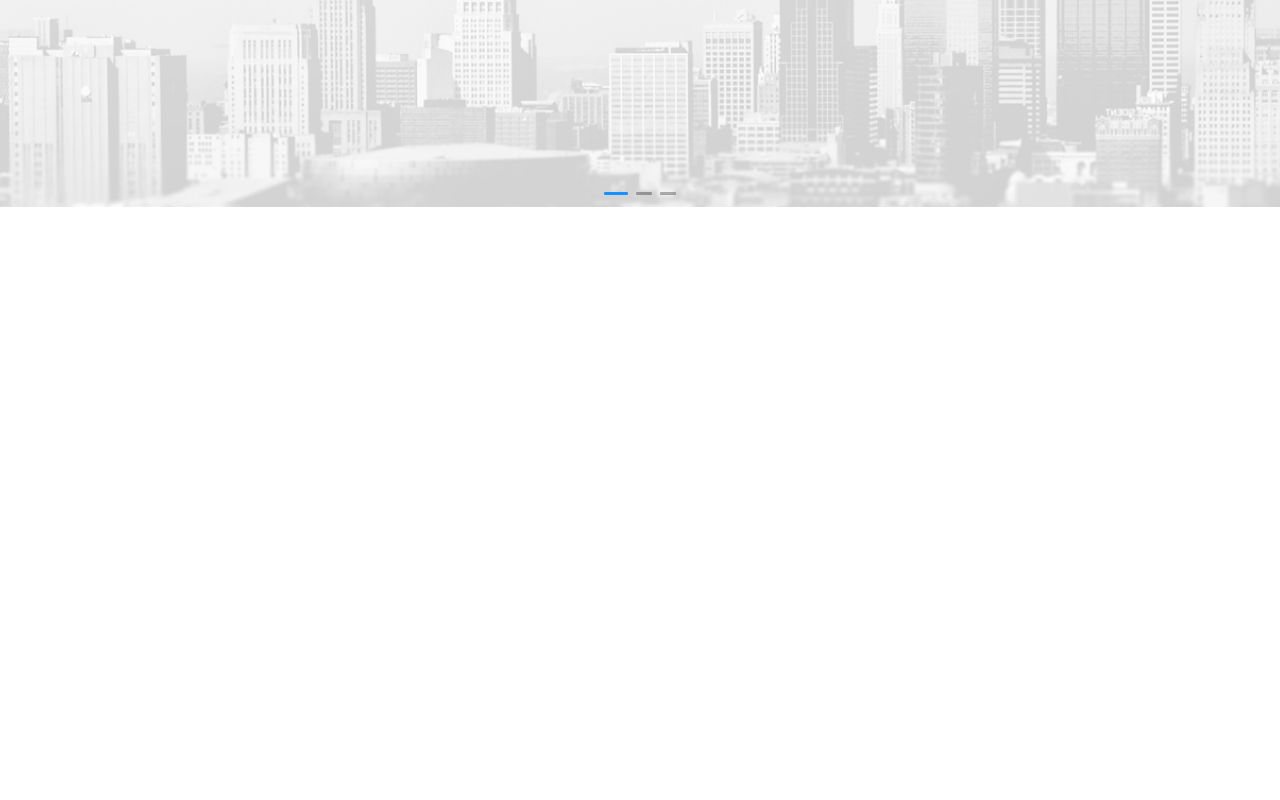
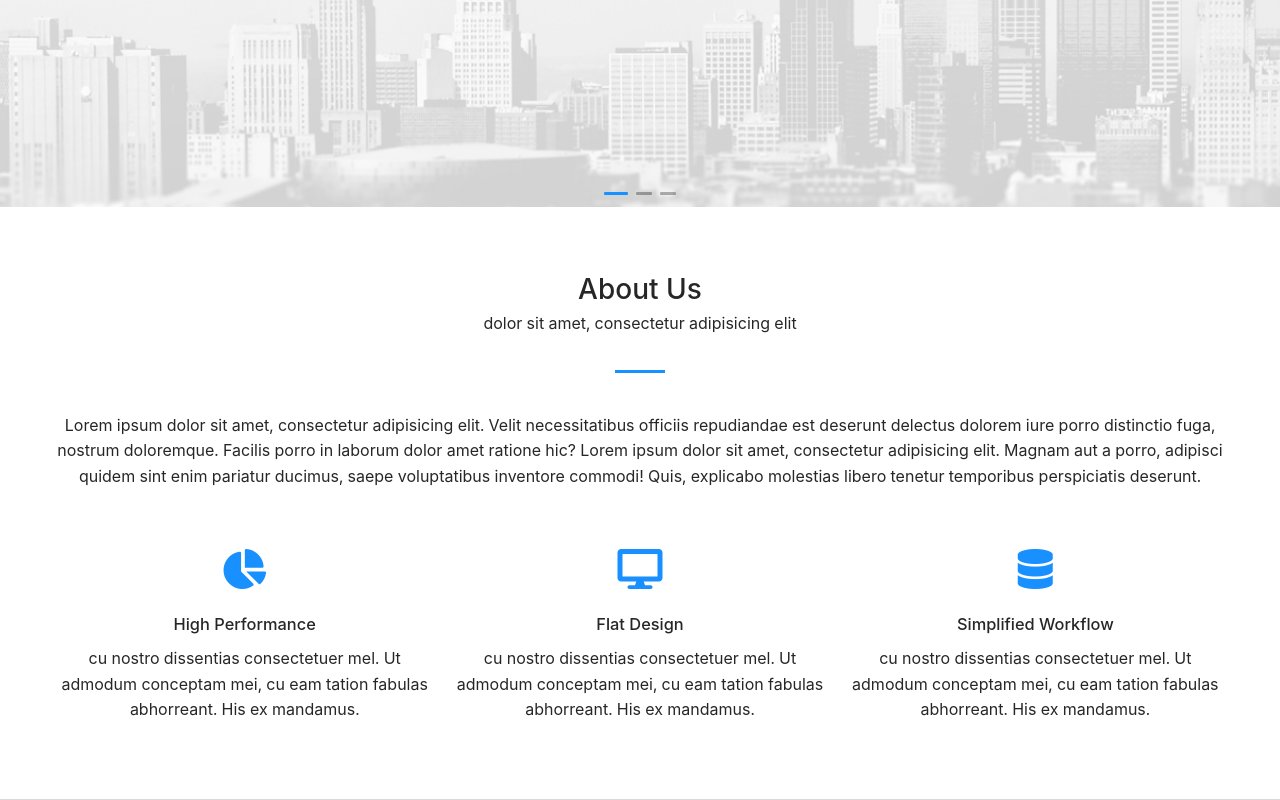
Before and after one commit to SoneThaya/ant-design-marketing-page, a React (Create React App) app: page / in a window 1280 px wide. Shown: the part 593-1393 px from the top of the page. Before the commit the page ends 800 px from the top, so only its background shows below. Built offline with nearby package versions, Linux system fonts and the light colour scheme.

Commit message:
created about page, added icons and content, grid from ant d

```diff
--- /dev/null
+++ b/src/components/common/home/about.js
@@ -0,0 +1,57 @@
+import React from 'react';
+
+import { Row, Col } from 'antd';
+
+const items = [
+  {
+    key: '1',
+    icon: <i className="fas fa-chart-pie"></i>,
+    title: 'High Performance',
+    content: 'cu nostro dissentias consectetuer mel. Ut admodum conceptam mei, cu eam tation fabulas abhorreant. His ex mandamus.',
+  },
+  {
+    key: '2',
+    icon: <i className="fas fa-desktop"></i>,
+    title: 'Flat Design',
+    content: 'cu nostro dissentias consectetuer mel. Ut admodum conceptam mei, cu eam tation fabulas abhorreant. His ex mandamus.',
+  },
+  {
+    key: '3',
+    icon: <i className="fas fa-database"></i>,
+    title: 'Simplified Workflow',
+    content: 'cu nostro dissentias consectetuer mel. Ut admodum conceptam mei, cu eam tation fabulas abhorreant. His ex mandamus.',
+  },
+]
+
+function AppAbout() {
+  return (
+    <div id="about" className="block aboutBlock">
+      <div className="container-fluid">
+        <div className="titleHolder">
+          <h2>About Us</h2>
+          <p>dolor sit amet, consectetur adipisicing elit</p>
+        </div>
+        <div className="contentHolder">
+          <p>Lorem ipsum dolor sit amet, consectetur adipisicing elit. Velit necessitatibus officiis repudiandae est deserunt delectus dolorem iure porro distinctio fuga, nostrum doloremque. Facilis porro in laborum dolor amet ratione hic? Lorem ipsum dolor sit amet, consectetur adipisicing elit. Magnam aut a porro, adipisci quidem sint enim pariatur ducimus, saepe voluptatibus inventore commodi! Quis, explicabo molestias libero tenetur temporibus perspiciatis deserunt.</p>
+        </div>
+        <Row gutter={[16, 16]}>
+          {items.map(item => {
+            return (
+              <Col md={{ span: 8 }} key={item.key}>
+                <div className="content">
+                  <div className="icon">
+                    {item.icon}
+                  </div>
+                  <h3>{item.title}</h3>
+                  <p>{item.content}</p>
+                </div>
+              </Col>
+            );
+          })}
+        </Row>
+      </div>
+    </div>
+  );
+}
+
+export default AppAbout;
--- a/src/views/home.js
+++ b/src/views/home.js
@@ -1,10 +1,12 @@
 import React from 'react'
 import AppHero from '../components/common/home/hero'
+import AppAbout from '../components/common/home/about'
 
 const AppHome = () => {
   return (
     <div className="main">
       <AppHero />
+      <AppAbout />
     </div>
   )
 }
```
